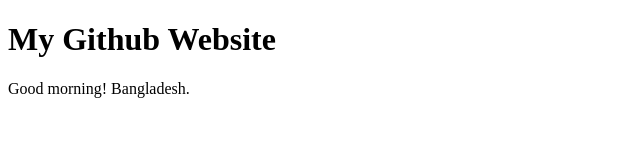
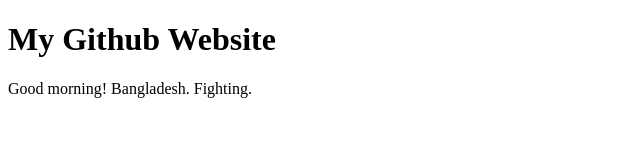
Before and after one commit to AyeshaWebHero/my-second-website, a plain HTML site: page index.html in a window 1280 px wide. Shown: the full height of the page, 0-640 px from the left. Drawn offline with Linux system fonts and the light colour scheme.

Commit message:
Update index.html

```diff
--- a/index.html
+++ b/index.html
@@ -8,7 +8,7 @@
 <body>
    <h1>My Github Website</h1>
    <div>
-       <p>Good morning! Bangladesh.</p>
+       <p>Good morning! Bangladesh. Fighting.</p>
    </div>
 </body>
 </html>
```
